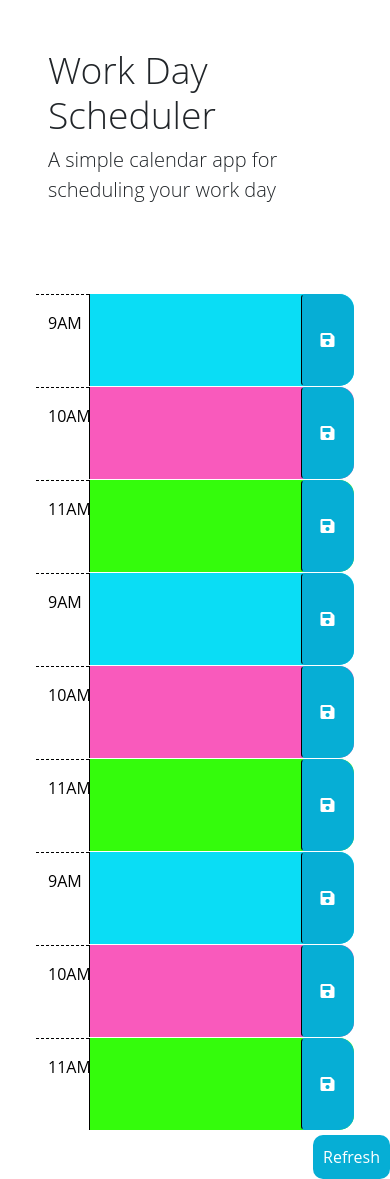
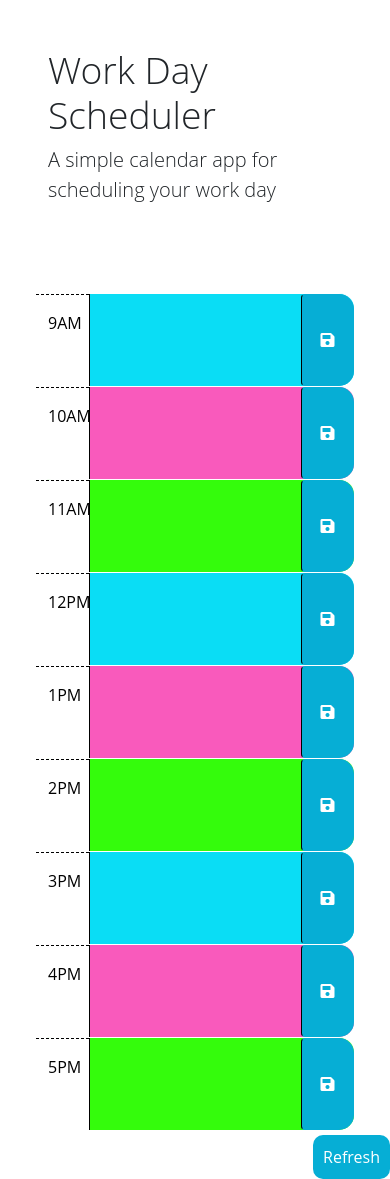
Before and after one commit to Lexabexa/Scheduler, a plain HTML site: page Develop/index.html in a window 390 px wide. Drawn offline with nearby package versions, Linux system fonts and the light colour scheme.

Commit message:
updated times

```diff
--- a/Develop/index.html
+++ b/Develop/index.html
@@ -31,15 +31,6 @@
       <p id="currentDay" class="lead"></p>
     </header>
     <div class="container-fluid px-5">
-      <!-- Use class for "past", "present", and "future" to apply styles to the
-        time-block divs accordingly. The javascript will need to do this by
-        adding/removing these classes on each div by comparing the hour in the
-        id to the current hour. The html provided below is meant to be an example
-        demonstrating how the css provided can be leveraged to create the
-        desired layout and colors. The html below should be removed or updated
-        in the finished product. Remember to delete this comment once the
-        code is implemented.
-        -->
 
       <!-- Example of a past time block. The "past" class adds a blue background color. -->
       <div id="hour-9" class="row time-block past">
@@ -68,42 +59,42 @@
         </button>
       </div>
       <div id="hour-12" class="row time-block past">
-        <div class="col-2 col-md-1 hour text-center py-3">9AM</div>
+        <div class="col-2 col-md-1 hour text-center py-3">12PM</div>
         <textarea class="col-8 col-md-10 description" rows="3"> </textarea>
         <button class="btn saveBtn col-2 col-md-1" aria-label="save">
           <i class="fas fa-save" aria-hidden="true"></i>
         </button>
       </div>
       <div id="hour-13" class="row time-block present">
-        <div class="col-2 col-md-1 hour text-center py-3">10AM</div>
+        <div class="col-2 col-md-1 hour text-center py-3">1PM</div>
         <textarea class="col-8 col-md-10 description" rows="3"> </textarea>
         <button class="btn saveBtn col-2 col-md-1" aria-label="save">
           <i class="fas fa-save" aria-hidden="true"></i>
         </button>
       </div>
       <div id="hour-14" class="row time-block future">
-        <div class="col-2 col-md-1 hour text-center py-3">11AM</div>
+        <div class="col-2 col-md-1 hour text-center py-3">2PM</div>
         <textarea class="col-8 col-md-10 description" rows="3"> </textarea>
         <button class="btn saveBtn col-2 col-md-1" aria-label="save">
           <i class="fas fa-save" aria-hidden="true"></i>
         </button>
       </div>
       <div id="hour-15" class="row time-block past">
-        <div class="col-2 col-md-1 hour text-center py-3">9AM</div>
+        <div class="col-2 col-md-1 hour text-center py-3">3PM</div>
         <textarea class="col-8 col-md-10 description" rows="3"> </textarea>
         <button class="btn saveBtn col-2 col-md-1" aria-label="save">
           <i class="fas fa-save" aria-hidden="true"></i>
         </button>
       </div>
       <div id="hour-16" class="row time-block present">
-        <div class="col-2 col-md-1 hour text-center py-3">10AM</div>
+        <div class="col-2 col-md-1 hour text-center py-3">4PM</div>
         <textarea class="col-8 col-md-10 description" rows="3"> </textarea>
         <button class="btn saveBtn col-2 col-md-1" aria-label="save">
           <i class="fas fa-save" aria-hidden="true"></i>
         </button>
       </div>
       <div id="hour-17" class="row time-block future">
-        <div class="col-2 col-md-1 hour text-center py-3">11AM</div>
+        <div class="col-2 col-md-1 hour text-center py-3">5PM</div>
         <textarea class="col-8 col-md-10 description" rows="3"> </textarea>
         <button class="btn saveBtn col-2 col-md-1" aria-label="save">
           <i class="fas fa-save" aria-hidden="true"></i>
```
